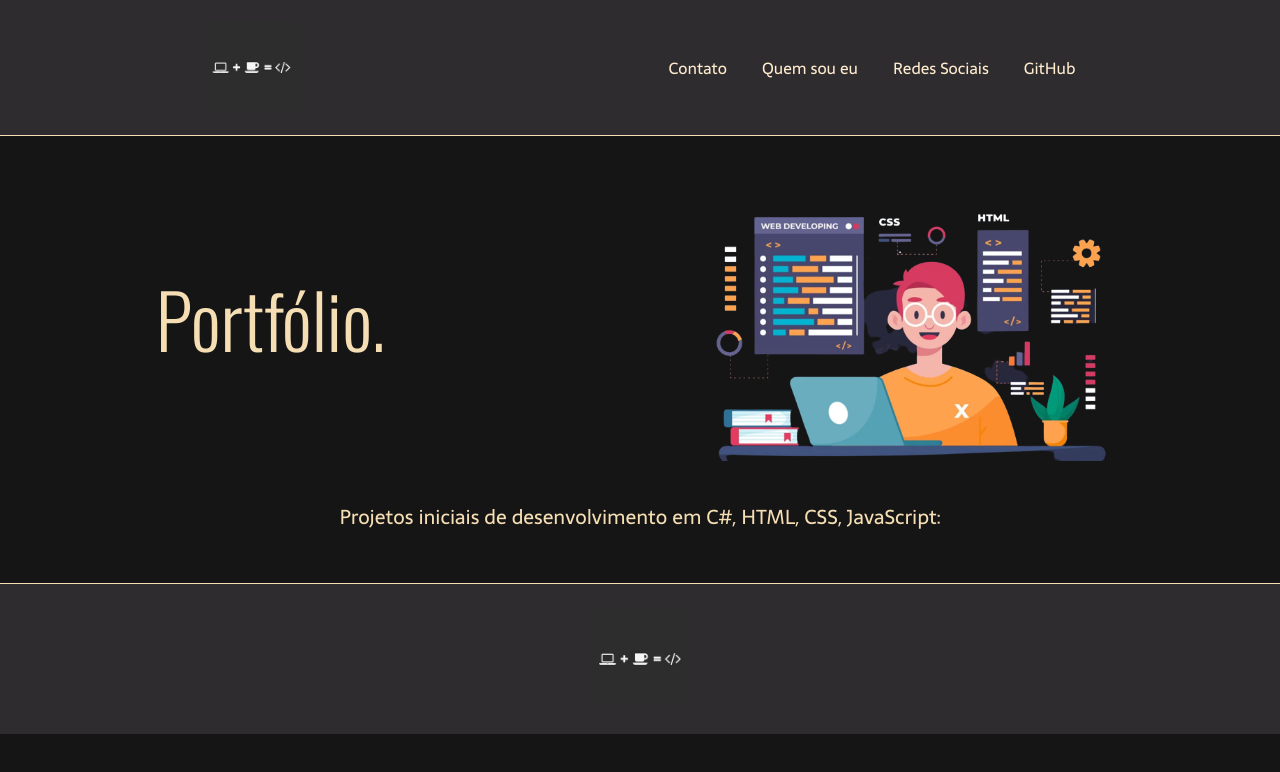
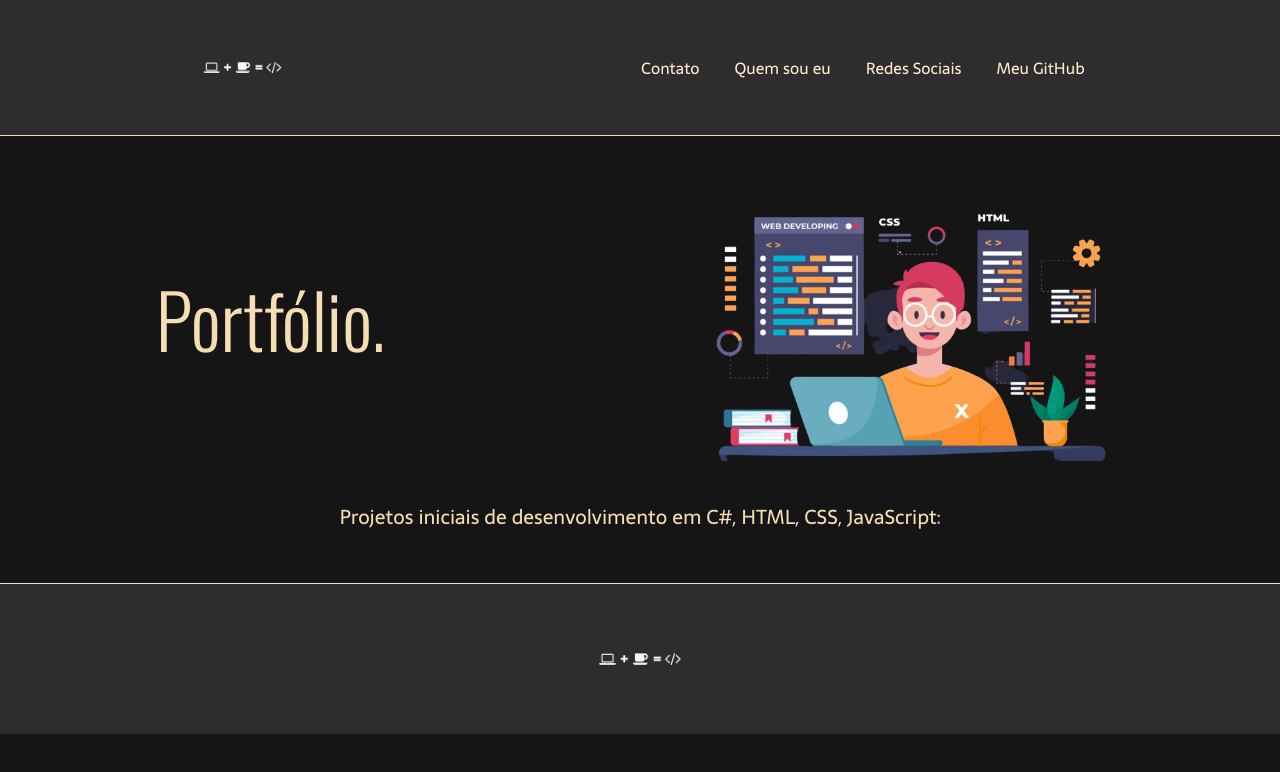
Before and after one commit to LuisHSilvaJS/Landing-Page, a plain HTML site: page index.html in a window 1280 px wide. Drawn offline with nearby package versions, Linux system fonts and the light colour scheme; a web font is replaced by a local one.

Commit message:
Update index.html

```diff
--- a/index.html
+++ b/index.html
@@ -14,7 +14,7 @@
             <a class="cabecalho-menu-item">Contato</a>
             <a class="cabecalho-menu-item">Quem sou eu</a>
             <a class="cabecalho-menu-item">Redes Sociais</a>
-            <a class="cabecalho-menu-item" href="https://github.com/LuisHSilvaJS">GitHub</a>
+            <a class="cabecalho-menu-item" href="https://github.com/LuisHSilvaJS"> Meu GitHub</a>
         </nav>
     </header>
 
```
